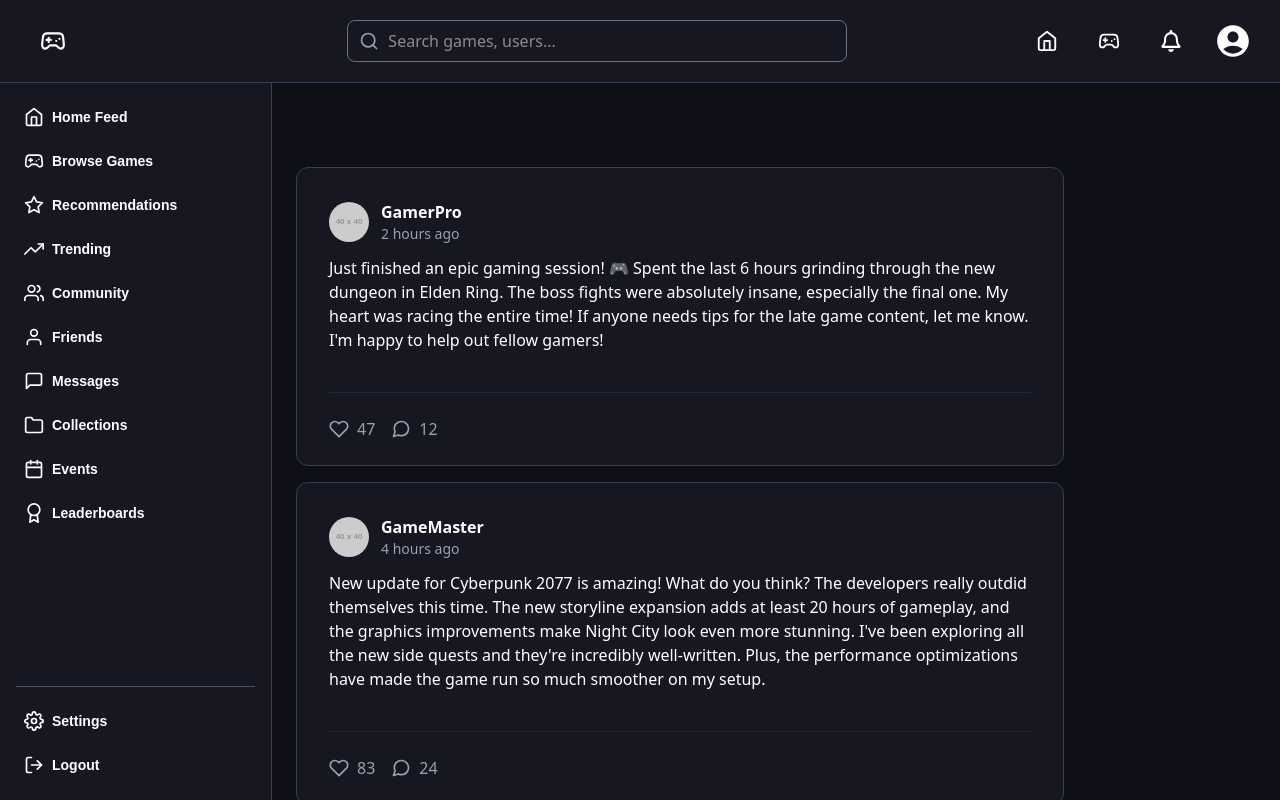
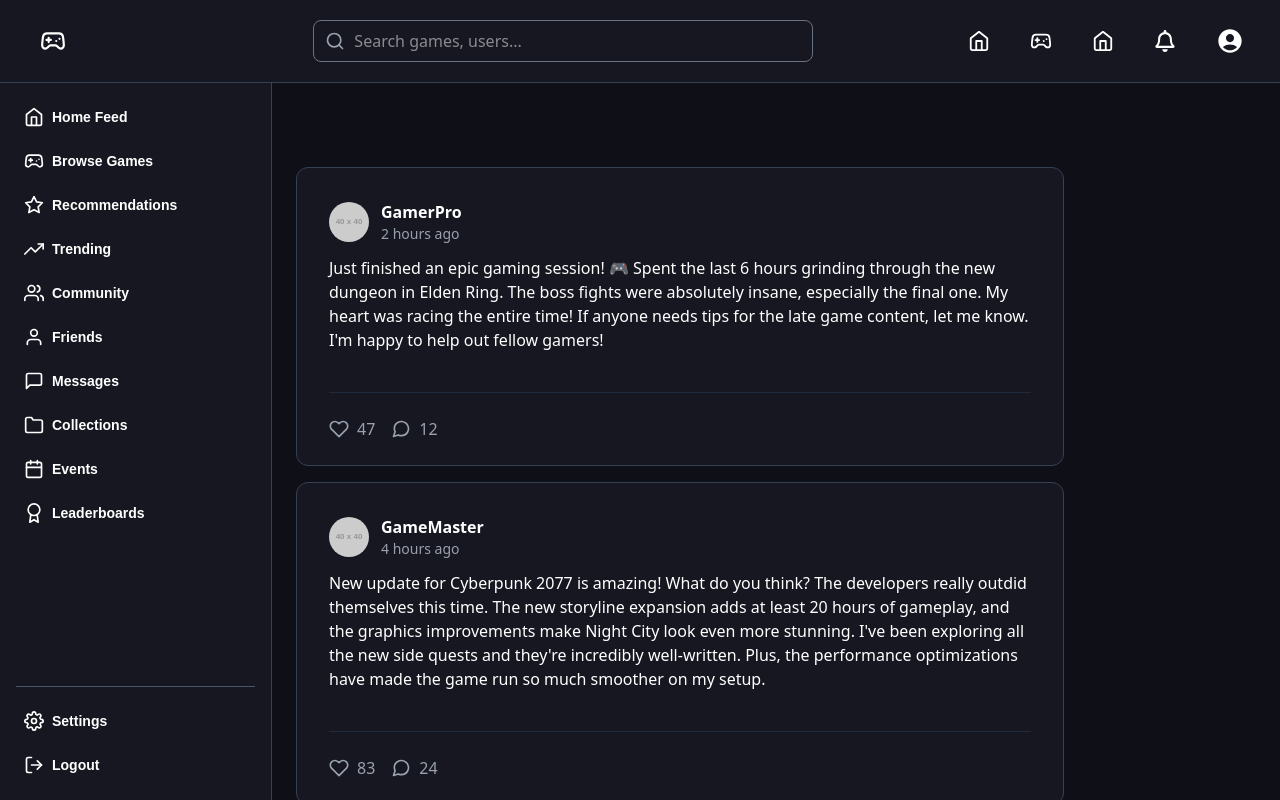
Before and after one commit to Executor-create/klyro-app, a React (Vite) app: page / in a window 1280 px wide. Built offline with nearby package versions, Linux system fonts and the light colour scheme; a web font is replaced by a local one.

Commit message:
feat: update Header component to wrap icons in anchor tags for improved navigation

```diff
--- a/src/components/Header.tsx
+++ b/src/components/Header.tsx
@@ -51,19 +51,36 @@
         <FiSearch size={20} className="absolute left-3 text-gray-400" />
       </div>
       <div className="flex items-center gap-6">
+        <a href="/">
           <FiHome
             size={38}
             className="cursor-pointer hover:bg-(--primary-color) icon-glow p-2 rounded-xl bg-(--third-color) transition-colors duration-300"
           />
+        </a>
+        <a href="/">
           <LuGamepad2
             size={38}
             className="cursor-pointer hover:bg-(--primary-color) icon-glow p-2 rounded-xl bg-(--third-color) transition-colors duration-300"
           />
+        </a>
+        <a href="/">
+          <FiHome
+            size={38}
+            className="cursor-pointer hover:bg-(--primary-color) icon-glow p-2 rounded-xl bg-(--third-color) transition-colors duration-300"
+          />
+        </a>
+        <a href="/">
           <FaRegBell
             size={38}
             className="cursor-pointer hover:bg-(--primary-color) icon-glow p-2 rounded-xl bg-(--third-color) transition-colors duration-300"
           />
-        <MdAccountCircle size={38} className="cursor-pointer " />
+        </a>
+        <a href="/profile">
+          <MdAccountCircle
+            size={44}
+            className="cursor-pointer hover:bg-(--primary-color) icon-glow p-2 rounded-xl bg-(--third-color) transition-colors duration-300"
+          />
+        </a>
       </div>
     </header>
   );
```
Lines whose indentation alone changed are shown as unchanged.
